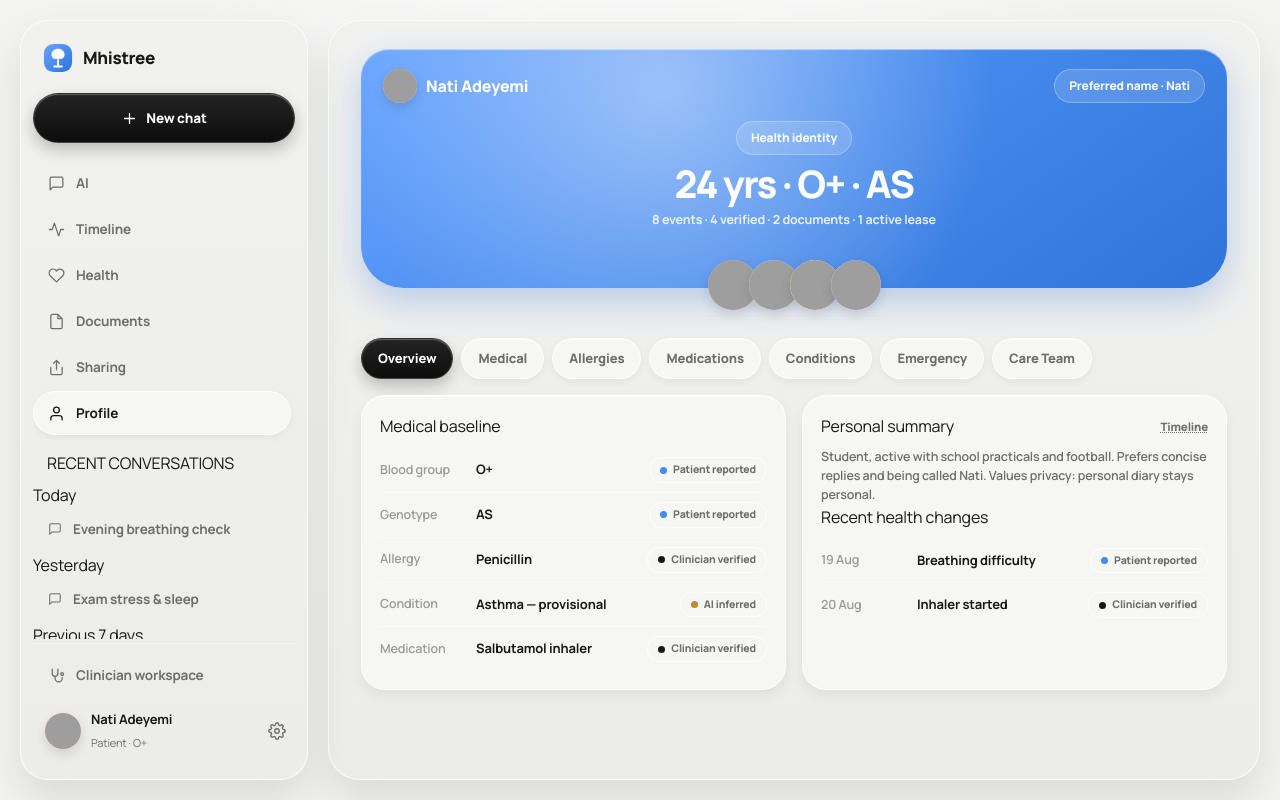
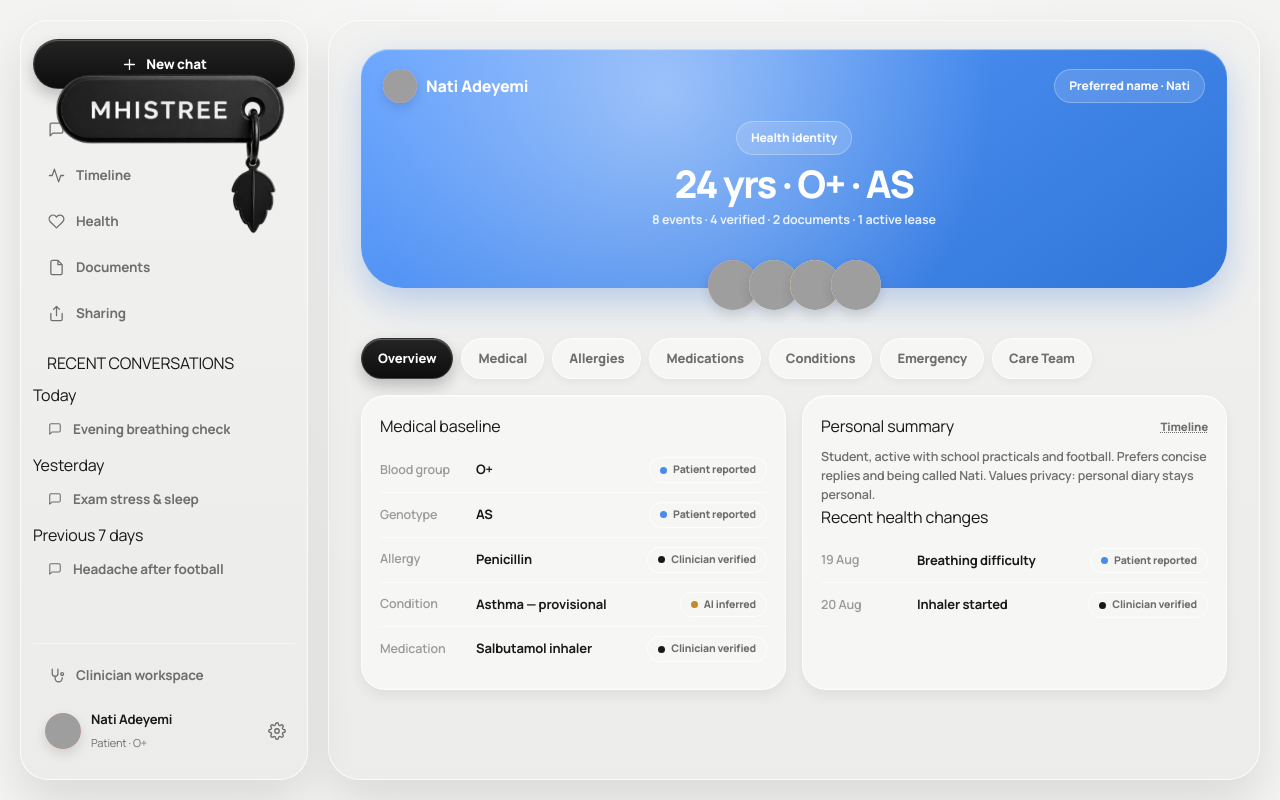
Before and after one commit to Lilworld200/mhistree, a Next.js app: page /profile in a window 1280 px wide. Built offline with nearby package versions, Linux system fonts and the light colour scheme; grey boxes are pictures that could not be loaded.

Commit message:
feat: implement Mhistree design system tokens and shell navigation components

```diff
--- a/app/globals.css
+++ b/app/globals.css
@@ -117,6 +117,7 @@
   /* ── Sidebar shell ──────────────────────────────────────────── */
   .side {
     background: linear-gradient(180deg, var(--shell2), var(--shell));
+    position: relative;
     border: 1px solid var(--bl);
     border-radius: 28px;
     box-shadow: var(--sh3);
@@ -143,10 +144,10 @@
     place-items: center;
   }
   .brand {
+    position: absolute;
     display: flex;
     align-items: center;
     gap: 10px;
-    padding: 4px 10px 16px;
     font-weight: 800;
     font-size: 17px;
     letter-spacing: -0.02em;
--- a/features/shell/components/clinician-nav-content.tsx
+++ b/features/shell/components/clinician-nav-content.tsx
@@ -1,13 +1,19 @@
 "use client";
 
 import { useRouter } from "next/navigation";
+import Image from "next/image";
 import { Avatar } from "@/components/ui/avatar";
-import { Icon, Logo } from "@/components/ui/icons";
+import { Icon } from "@/components/ui/icons";
 import { toast } from "@/components/ui/toast-store";
 import { AVATARS, CLINICIAN } from "@/lib/demo/people";
+import { useShellStore } from "../store";
+
+import logoBlack from "@/app/assets/images/logos/mhistree_black_logo.png";
+import logoWhite from "@/app/assets/images/logos/mhistree_white_logo.png";
 
 export function ClinicianNavContent({ onClose }: { onClose?: () => void }) {
   const router = useRouter();
+  const theme = useShellStore((s) => s.theme);
   const go = (href: string) => {
     onClose?.();
     router.push(href);
@@ -16,9 +22,13 @@ export function ClinicianNavContent({ onClose }: { onClose?: () => void }) {
   return (
     <>
       <div className="brand">
-        <Logo />
+        <Image
+          src={theme === "dark" ? logoWhite : logoBlack}
+          alt="Mhistree"
+          height={32}
+          priority
+        />
         <span>
-          Mhistree
           <b className="clinlab">Clinical</b>
         </span>
         {onClose && (
--- a/features/shell/components/command-menu.tsx
+++ b/features/shell/components/command-menu.tsx
@@ -57,7 +57,6 @@ export function CommandMenu() {
       icon: "share",
       run: () => useSharingStore.getState().setWizardOpen(true),
     },
-    { label: "Open profile", icon: "user", run: () => router.push("/profile") },
     {
       label: "Open settings",
       icon: "gear",
--- a/features/shell/components/patient-nav-content.tsx
+++ b/features/shell/components/patient-nav-content.tsx
@@ -1,19 +1,24 @@
 "use client";
 
 import Link from "next/link";
+import Image from "next/image";
 import { usePathname, useRouter } from "next/navigation";
 import { Avatar } from "@/components/ui/avatar";
 import { Btn } from "@/components/ui/button";
-import { Icon, Logo } from "@/components/ui/icons";
-import { toast } from "@/components/ui/toast-store";
+import { Icon } from "@/components/ui/icons";
 import { AVATARS, PATIENT } from "@/lib/demo/people";
 import { cn } from "@/lib/utils/cn";
 import { useChatStore } from "@/features/chat/store";
 import { PATIENT_NAV, SESSION_GROUPS } from "../config/navigation";
+import { useShellStore } from "../store";
+
+import logoBlack from "@/app/assets/images/logos/mhistree_black_logo.png";
+import logoWhite from "@/app/assets/images/logos/mhistree_white_logo.png";
 
 export function PatientNavContent({ onClose }: { onClose?: () => void }) {
   const pathname = usePathname();
   const router = useRouter();
+  const theme = useShellStore((s) => s.theme);
   const sessions = useChatStore((s) => s.sessions);
   const activeId = useChatStore((s) => s.activeSessionId);
   const newChat = useChatStore((s) => s.newChat);
@@ -27,8 +32,12 @@ export function PatientNavContent({ onClose }: { onClose?: () => void }) {
   return (
     <>
       <div className="brand">
-        <Logo />
-        <span>Mhistree</span>
+        <Image
+          src={theme === "dark" ? logoWhite : logoBlack}
+          alt="Mhistree"
+          height={260}
+          priority
+        />
         {onClose && (
           <button className="dx" onClick={onClose} aria-label="Close menu">
             <Icon n="x" s={16} />
@@ -59,15 +68,6 @@ export function PatientNavContent({ onClose }: { onClose?: () => void }) {
             {nv.label}
           </Link>
         ))}
-
-        <Link
-          href="/profile"
-          onClick={onClose}
-          className={cn("nav-item", pathname === "/profile" && "on")}
-        >
-          <Icon n="user" s={17} />
-          Profile
-        </Link>
 
         <div className="mlabel" style={{ margin: "14px 14px 6px" }}>
           RECENT CONVERSATIONS
--- a/features/shell/config/navigation.ts
+++ b/features/shell/config/navigation.ts
@@ -27,7 +27,6 @@ export const PATIENT_TITLES: Record<string, string> = {
   "/health": "Health",
   "/documents": "Documents",
   "/sharing": "Sharing",
-  "/profile": "Profile",
   "/settings": "Settings",
 };
 
@@ -57,7 +56,6 @@ export const TOPBAR_ACTIONS: Record<
   "/health": { id: "ask-health", icon: "spark", title: "Ask Mhistree" },
   "/documents": { id: "upload", icon: "up", title: "Upload document" },
   "/sharing": { id: "share", icon: "plus", title: "Share health information" },
-  "/profile": { id: "settings", icon: "gear", title: "Settings" },
   "/settings": { id: "back-to-chat", icon: "chev", title: "Back to chat" },
   "/clinician/dashboard": { id: "alerts", icon: "bell", title: "Alerts" },
   "/clinician/patients": { id: "search", icon: "search", title: "Search" },
```
